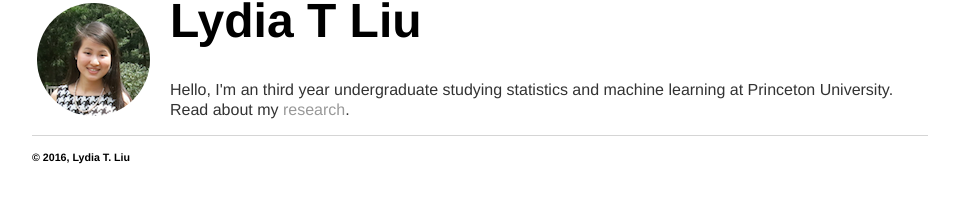
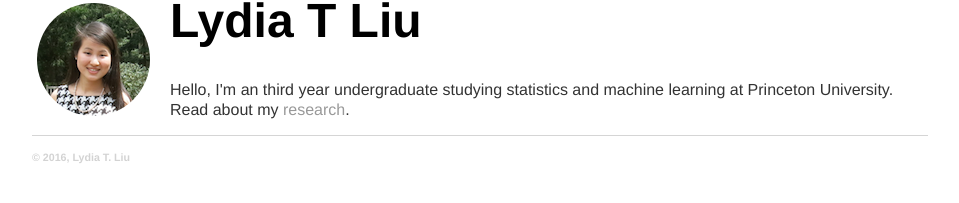
Before and after one commit to serenalwang/serenalwang.github.io, a Jekyll site: the page built from index.html, in a window 1280 px wide. Shown: the part 117-320 px from the top of the page, without its empty margins (160-1119 px from the left). Built offline with Jekyll 4.4.1, drawn with Linux system fonts in a browser that asks for light colours.

Commit message:
Update main.css

```diff
--- a/css/main.css
+++ b/css/main.css
@@ -46,6 +46,7 @@ p {
 footer {
     border-top: 1px solid #d5d5d5;
     font-size: .8em;
+    color: #d3d3d3;
 }
 
 ul.posts {
@@ -68,11 +69,11 @@ ul.posts li {
     font-size:0;
 }
 
-.c-squares{
+/*.c-squares{
     width:30vh;
     height:30vh;
     display:inline;
-}
+}*/
 
 .c-link{
     position:relative;
```
